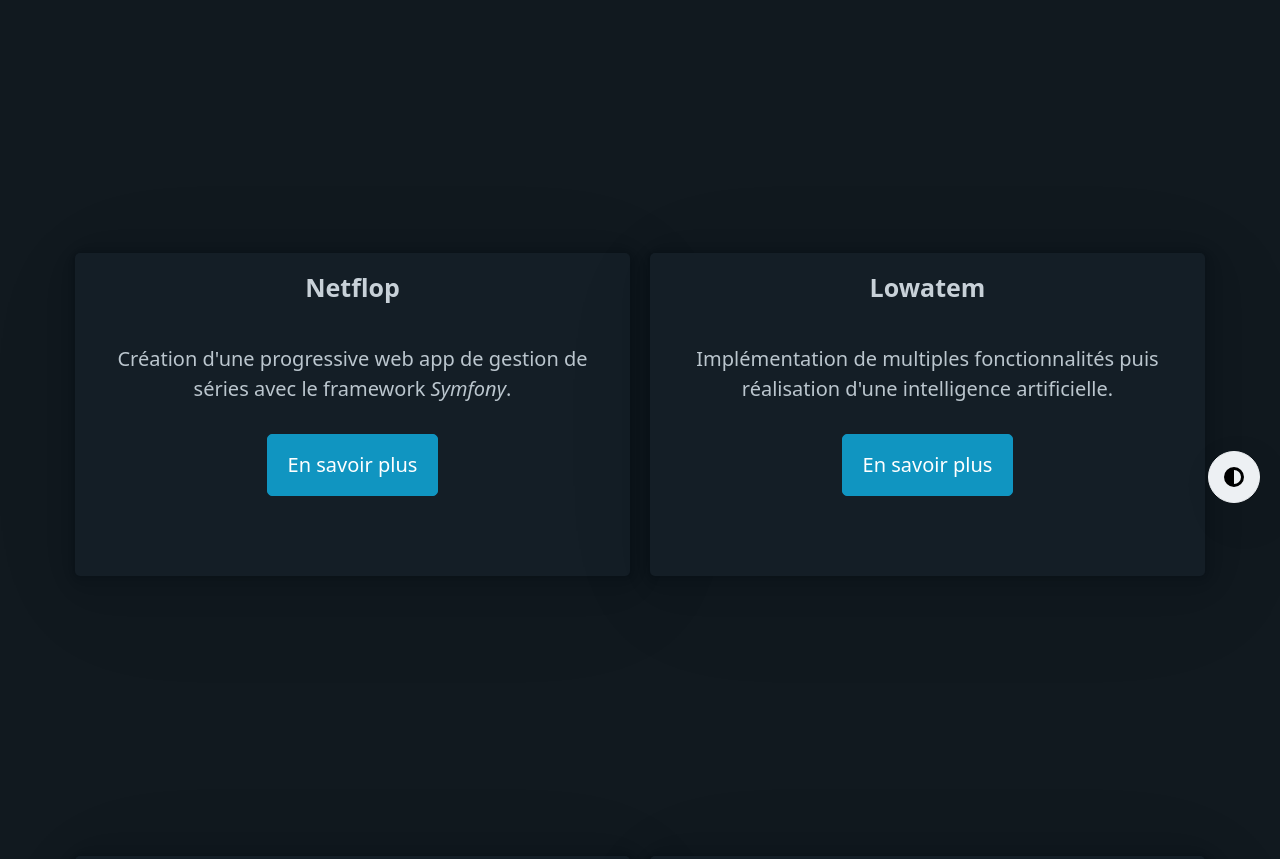
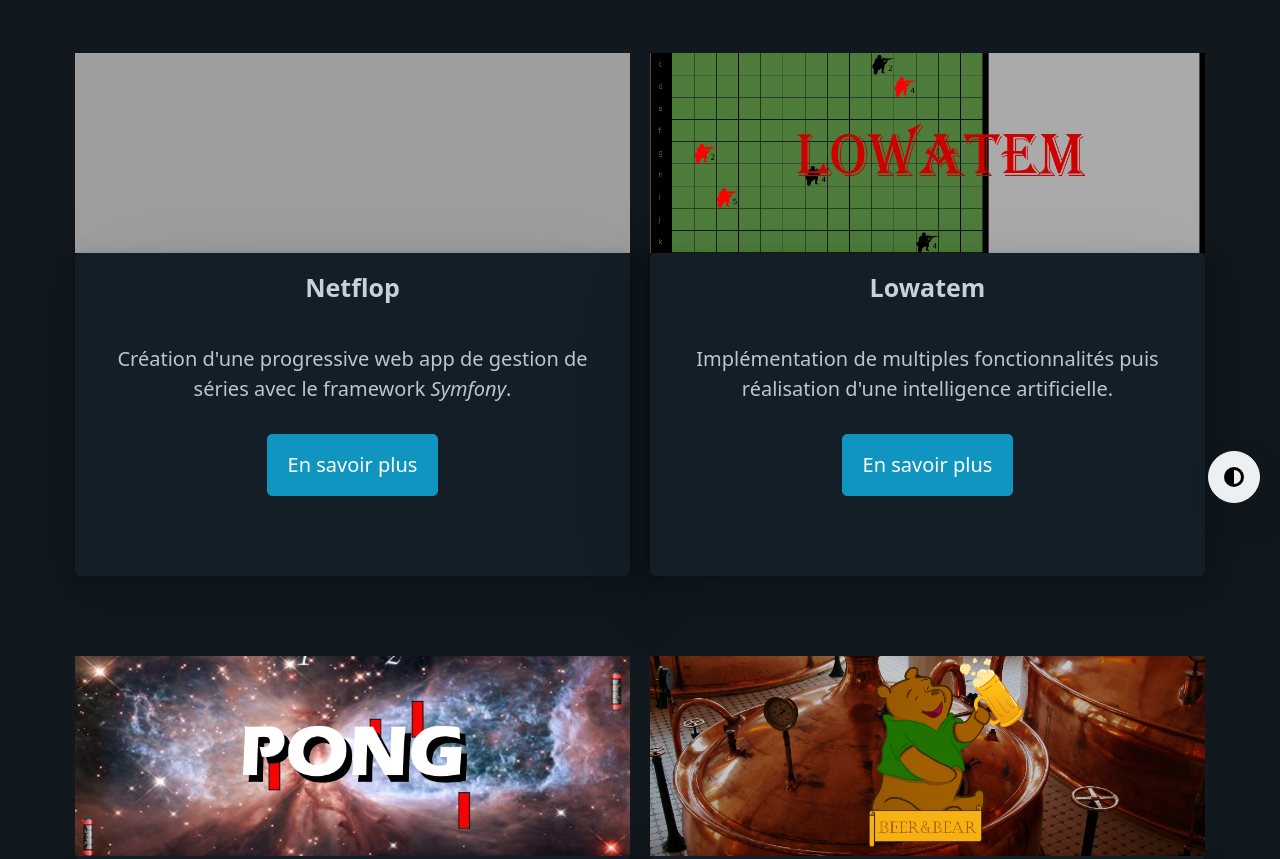
Before and after one commit to baptistelaborde/portfolio, a plain HTML site: page index.html in a window 1280 px wide. Shown: the part 277-1136 px from the top of the page. Drawn offline with nearby package versions, Linux system fonts and the light colour scheme; the site is published under a folder, as on GitHub Pages, so addresses that start at the root find nothing.

Commit message:
Correction bug images projets

```diff
--- a/css/style.css
+++ b/css/style.css
@@ -22,37 +22,37 @@
 }
 
 .projet1 {
-    background-image: url(/images/netflop.jpg);
+    background-image: url(../images/netflop.jpg);
     background-position: center;
     background-size: cover;
 }
 
 .projet2 {
-    background-image: url(/images/pong.png);
+    background-image: url(../images/pong.png);
     background-position: center;
     background-size: cover;
 }
 
 .projet3 {
-    background-image: url(/images/tourism_rentals.jpg);
+    background-image: url(../images/tourism_rentals.jpg);
     background-position: center;
     background-size: cover;
 }
 
 .projet4 {
-    background-image: url(/images/lowatem.jpg);
+    background-image: url(../images/lowatem.jpg);
     background-position: center;
     background-size: cover;
 }
 
 .projet5 {
-    background-image: url(/images/beer&bear.jpg);
+    background-image: url(../images/beer&bear.jpg);
     background-position: center;
     background-size: cover;
 }
 
 .projet6 {
-    background-image: url(/images/cbl_encryption.jpg);
+    background-image: url(../images/cbl_encryption.jpg);
     background-position: center;
     background-size: cover;
 }
```
